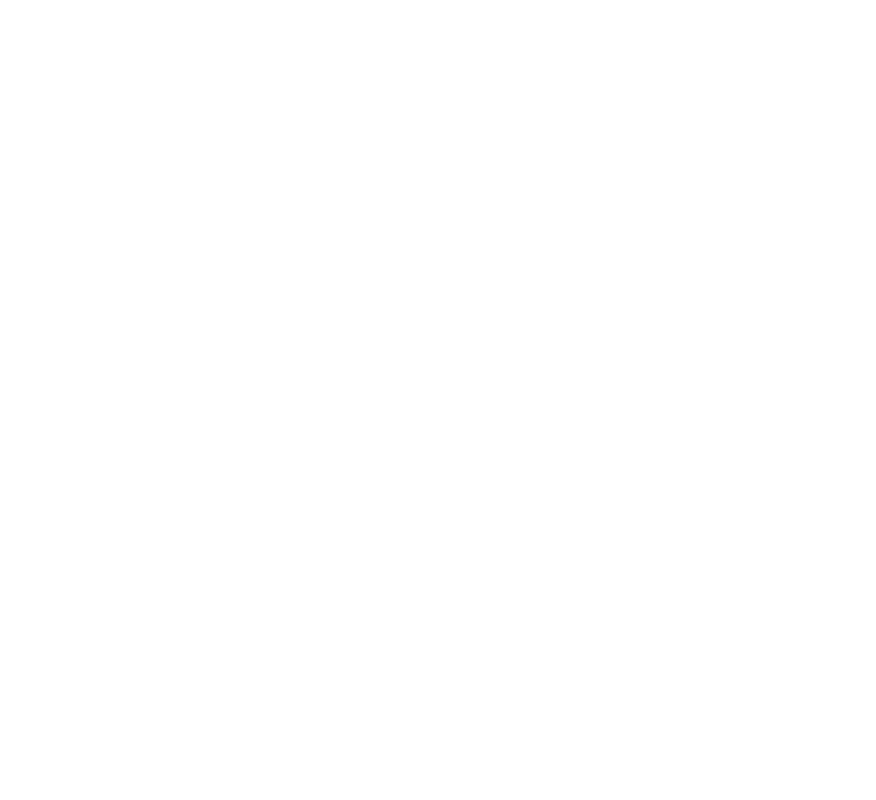
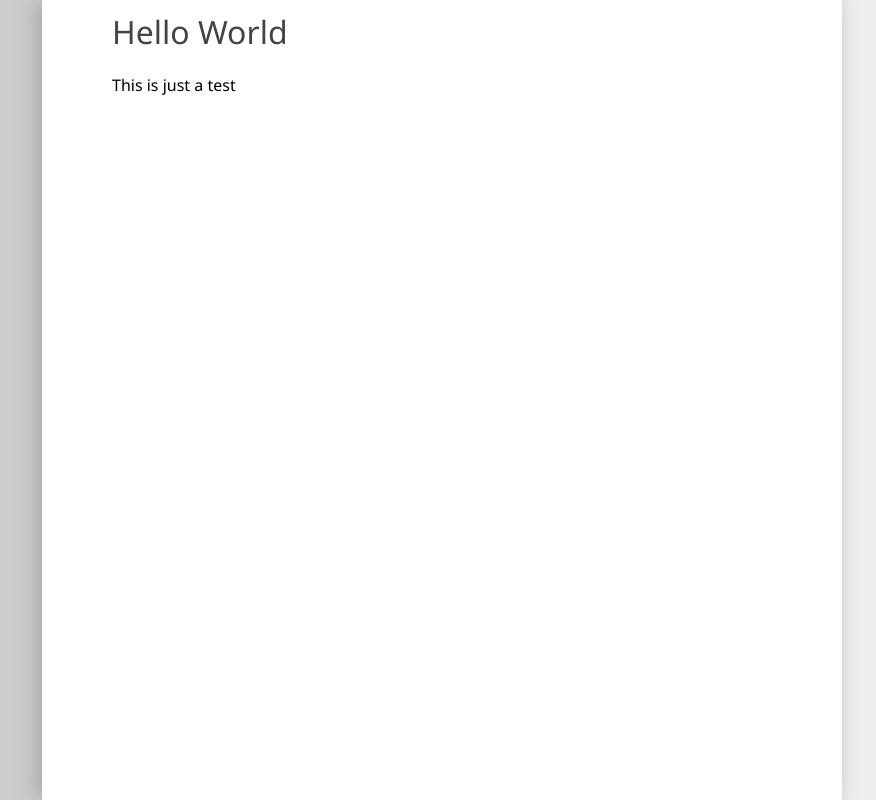
Before and after one commit to rep-movsb/pastek-blog, a plain HTML site: page index.html in a window 1280 px wide. Shown: the whole page, without its empty margins (28-904 px from the left). Drawn offline with Linux system fonts and the light colour scheme.

Commit message:
minor changes

```diff
--- a/index.html
+++ b/index.html
@@ -1,7 +1,22 @@
 <html>
 	<head>
 		<title>Hello world</title>
+		<link rel="stylesheet" href="styles/global.css" />
+		<link rel="stylesheet" href="styles/sidebar.css" />
+		<link rel="stylesheet" href="styles/page.css" />
 	</head>
 	<body>
+		<div class="content" contenteditable>
+			<div class="sidebar">
+
+			</div>
+			<div class="page">
+				<h1>Hello World</h1>
+				<div>This is just a test</div>
+			</div>
+			<!--<div class="page">
+				<div>Toto</div>
+			</div>-->
+		</div>
 	</body>
 </html>
--- a/styles/global.css
+++ b/styles/global.css
@@ -5,7 +5,7 @@ body {
 
 body > .content {
 	z-index: 2;
-	margin-left: 50px;
+	margin-left: 70px;
 	display: inline-block;
-	box-shadow: 0 0 20px #777;
+	box-shadow: -6px 0 20px #AAA;
 }
--- a/styles/page.css
+++ b/styles/page.css
@@ -1,10 +1,9 @@
 .page {
-	width: 700px;
-	/*height: 100%;*/
+	width: 800px;
+	min-height: 100%;
 	float: left;
 	font-family: 'Segoe UI', Tahoma, Geneva, Verdana, sans-serif;
 	border-left: solid 0px #777;
-	padding-bottom: 30px;
 	background-color: #FFF;
 }
 
@@ -13,9 +12,12 @@
 }
 
 .page > * {
-	padding: 0 50px;
+	padding: 0 70px;
 }
 
 .page > h1 {
 	width: 70%;
+	color: #444;
+	font-weight: normal;
+	margin-top: 10px;
 }
--- a/styles/sidebar.css
+++ b/styles/sidebar.css
@@ -1,9 +1,9 @@
 .sidebar {
-	z-index: 1;
+	z-index: -1;
 	position: fixed;
 	top: 0;
 	left: 0;
-	width: 50px;
+	width: 70px;
 	height: 100%;
-	background-color: #EEE;
+	background-color: #CCC;
 }
```
